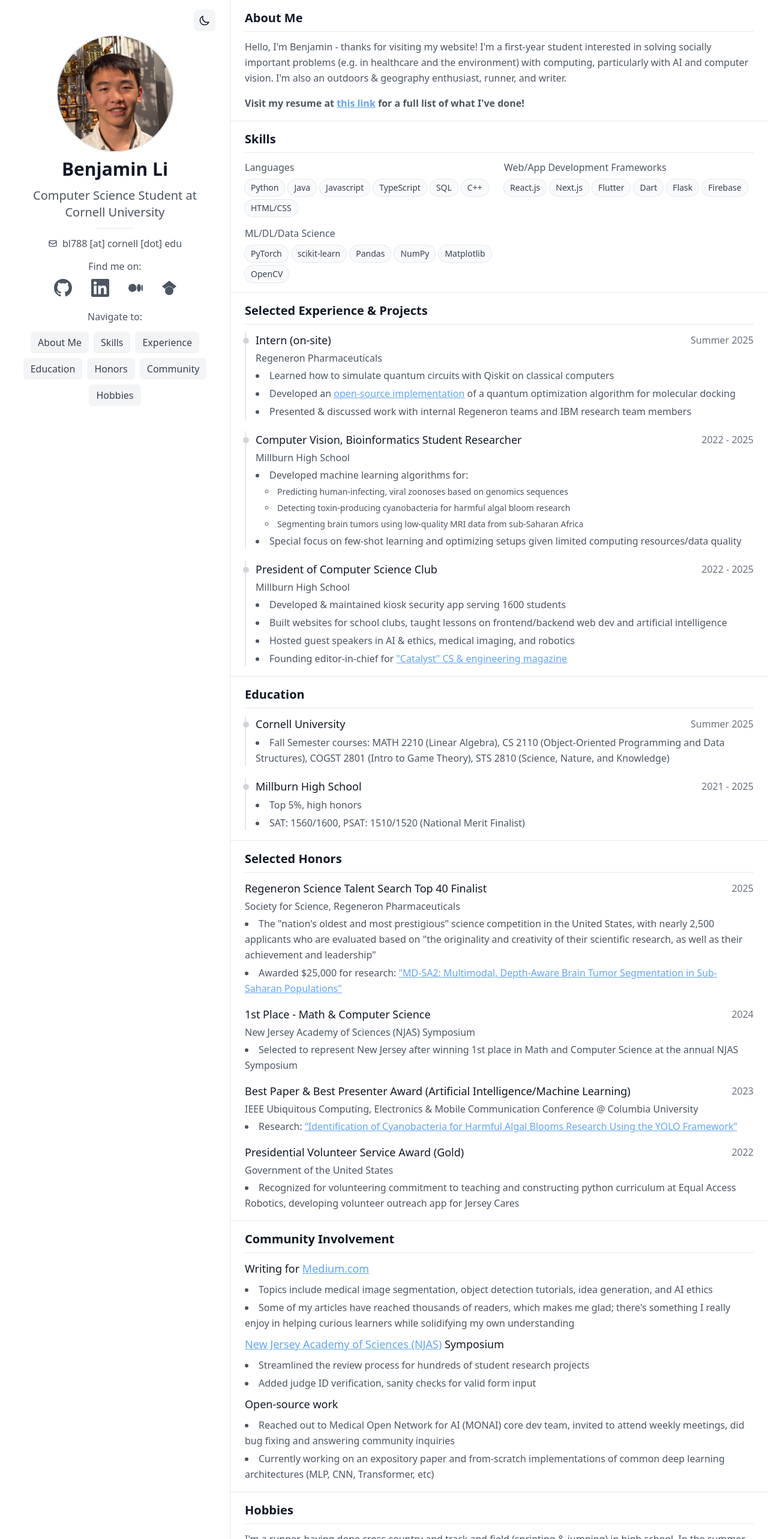
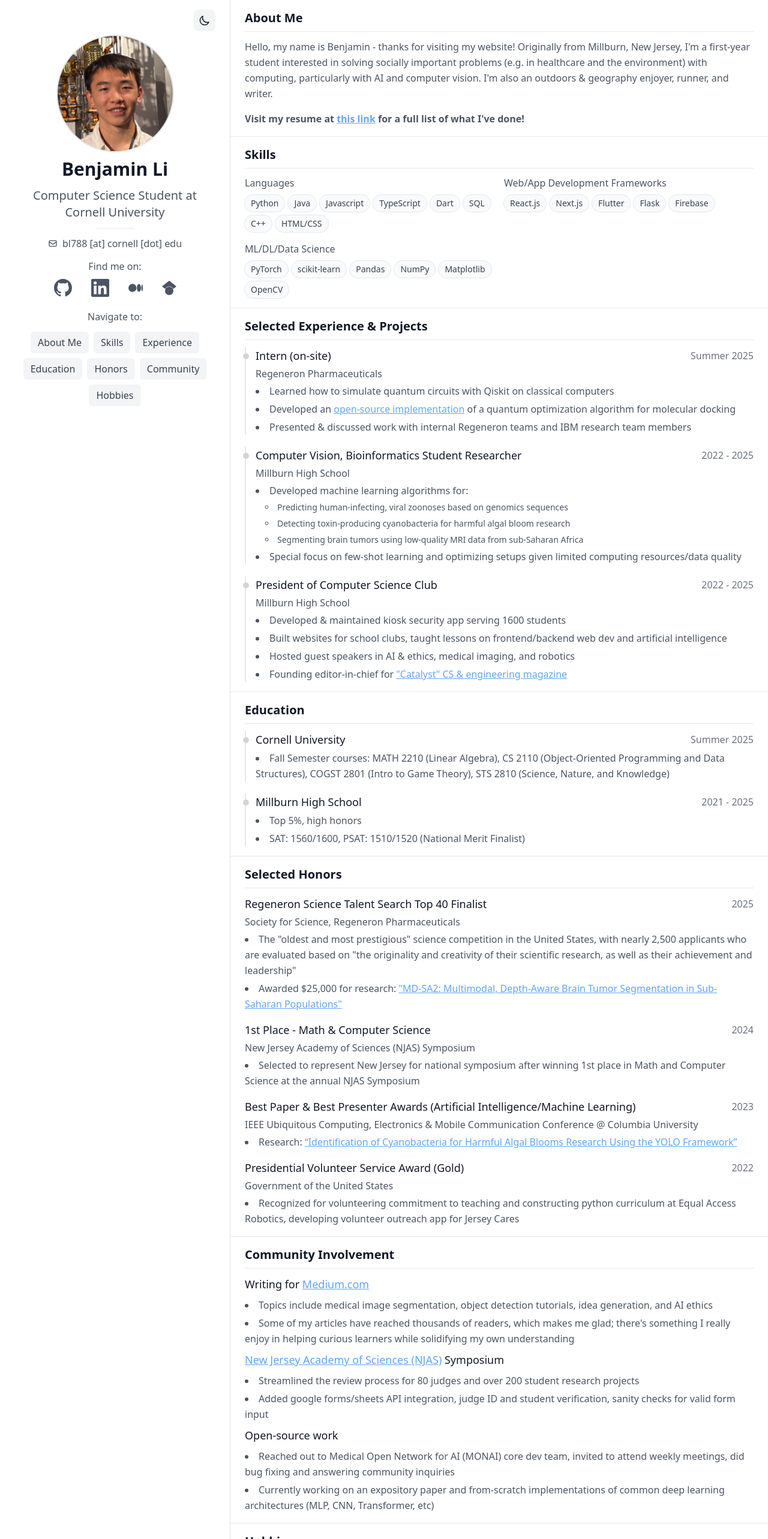
Before and after one commit to 25benjaminli/ben-website, a Next.js app: page / in a window 1280 px wide. Shown: the top 2566 px of the page at 60% size. Built offline with nearby package versions, Linux system fonts and the light colour scheme.

Commit message:
update text and readme

```diff
--- a/app/components/AboutSection.tsx
+++ b/app/components/AboutSection.tsx
@@ -3,8 +3,9 @@
 		<div className="defaultContainer">
 			<div className="space-y-4">
 				<p>
-					Hello, I'm Benjamin - thanks for visiting my website! I'm a first-year student interested in solving socially important problems (e.g. in healthcare and the environment) with computing, particularly with AI and computer vision.
-					I'm also an outdoors & geography enthusiast, runner, and writer.
+					Hello, my name is Benjamin - thanks for visiting my website! Originally from Millburn, New Jersey,
+					I'm a first-year student interested in solving socially important problems (e.g. in healthcare and the environment) with computing, particularly with AI and computer vision.
+					I'm also an outdoors & geography enjoyer, runner, and writer.
 				</p>
                 {/* bold the text */}
 
--- a/app/components/CommunitySection.tsx
+++ b/app/components/CommunitySection.tsx
@@ -9,8 +9,8 @@
                 </ul>
                 <h3 className="text-lg font-medium text-gray-900 dark:text-white"><a href="https://www.njas.org/" target="_blank">New Jersey Academy of Sciences (NJAS)</a> Symposium</h3>
                 <ul>
-                    <li>Streamlined the review process for hundreds of student research projects</li>
-                    <li>Added judge ID verification, sanity checks for valid form input</li>
+                    <li>Streamlined the review process for 80 judges and over 200 student research projects</li>
+                    <li>Added google forms/sheets API integration, judge ID and student verification, sanity checks for valid form input</li>
                 </ul>
                 <h3 className="text-lg font-medium text-gray-900 dark:text-white">Open-source work</h3>
                 <ul>
--- a/app/components/HobbiesSection.tsx
+++ b/app/components/HobbiesSection.tsx
@@ -9,7 +9,7 @@
                 </p>
 
                 <p>
-                    I also love spending time outdoors and in nature, whether that's running, hiking, or camping.
+                    I also love spending time outdoors and in nature, such as hiking or camping.
                     But when I'm not able to travel far from home, I enjoy exploring new places and learning
                     about different cultures through the game GeoGuessr. I had so much fun with the game that I reached
                     top 80 on the competitive, no-move gamemode leaderboard in USA!
--- a/app/components/HonorsSection.tsx
+++ b/app/components/HonorsSection.tsx
@@ -6,7 +6,7 @@
 			year: '2025',
 			highlights: (
 				<ul>
-					<li>The "nation's oldest and most prestigious" science competition in the United States, with nearly 2,500 applicants who are evaluated based on "the originality and creativity of their scientific research, as well as their achievement and leadership"</li>
+					<li>The "oldest and most prestigious" science competition in the United States, with nearly 2,500 applicants who are evaluated based on "the originality and creativity of their scientific research, as well as their achievement and leadership"</li>
 					<li>Awarded $25,000 for research: <a href = "https://pubmed.ncbi.nlm.nih.gov/40276099/" target = "_blank">"MD-SA2: Multimodal, Depth-Aware Brain Tumor Segmentation in Sub-Saharan Populations"</a></li>
 				</ul>
 			)
@@ -17,13 +17,13 @@
 			year: '2024',
 			highlights: (
 				<ul>
-					<li>Selected to represent New Jersey after winning 1st place in Math and Computer Science at the annual NJAS Symposium</li>
+					<li>Selected to represent New Jersey for national symposium after winning 1st place in Math and Computer Science at the annual NJAS Symposium</li>
 				</ul>
 			)
 		},
 
         {
-			title: 'Best Paper & Best Presenter Award (Artificial Intelligence/Machine Learning)',
+			title: 'Best Paper & Best Presenter Awards (Artificial Intelligence/Machine Learning)',
 			organization: 'IEEE Ubiquitous Computing, Electronics & Mobile Communication Conference @ Columbia University',
 			year: '2023',
 			highlights: (
--- a/app/components/SkillsSection.tsx
+++ b/app/components/SkillsSection.tsx
@@ -2,11 +2,11 @@
 	const skills = [
 		{
 			category: 'Languages',
-			items: ['Python', 'Java', 'Javascript', 'TypeScript', 'SQL', 'C++', 'HTML/CSS'],
+			items: ['Python', 'Java', 'Javascript', 'TypeScript', 'Dart', 'SQL', 'C++', 'HTML/CSS'],
 		},
 		{
 			category: 'Web/App Development Frameworks',
-			items: ['React.js', 'Next.js', 'Flutter', 'Dart', 'Flask', 'Firebase'],
+			items: ['React.js', 'Next.js', 'Flutter', 'Flask', 'Firebase'],
 		},
 		{
 			category: 'ML/DL/Data Science',
@@ -17,7 +17,6 @@
 	return (
 		<div className="defaultContainer">
 			<div className="space-y-4 ">
-
 				<div className="grid grid-cols-1 md:grid-cols-2 gap-4">
 					{skills.map((skillGroup) => (
 						<div key={skillGroup.category}>
--- a/app/layout.tsx
+++ b/app/layout.tsx
@@ -2,7 +2,7 @@
 import { Geist, Geist_Mono } from 'next/font/google';
 import './globals.css';
 import { ThemeProvider } from './components/ThemeProvider';
-
+import { Analytics } from "@vercel/analytics/react"
 const geistSans = Geist({
 	variable: '--font-geist-sans',
 	subsets: ['latin'],
@@ -24,13 +24,13 @@
 		'React',
 		'Next.js',
 		'Problem Solving',
-		'Effective Solutions',
 		'Web Development',
-		'Frontend Development',
 		'Backend Development',
 		'Machine Learning',
 		'Deep Learning',
-		'AI'
+		'AI',
+		'Millburn',
+		'New Jersey'
 	],
 	authors: [{ name: 'Benjamin Li' }],
 	creator: 'Benjamin Li',
@@ -78,6 +78,7 @@
 					disableTransitionOnChange
 				>
 					{children}
+					<Analytics />
 				</ThemeProvider>
 			</body>
 		</html>
--- a/package.json
+++ b/package.json
@@ -1,5 +1,5 @@
 {
-	"name": "Ben-Portfolio",
+	"name": "Ben-Website",
 	"version": "0.1.0",
 	"private": true,
 	"scripts": {
@@ -9,6 +9,7 @@
 		"lint": "next lint"
 	},
 	"dependencies": {
+		"@vercel/analytics": "^1.5.0",
 		"framer-motion": "^12.0.6",
 		"next": "^15.5.2",
 		"next-themes": "^0.4.6",
```
Also changed, not shown: 2 other files (tests, documents, lock files or other folders).
